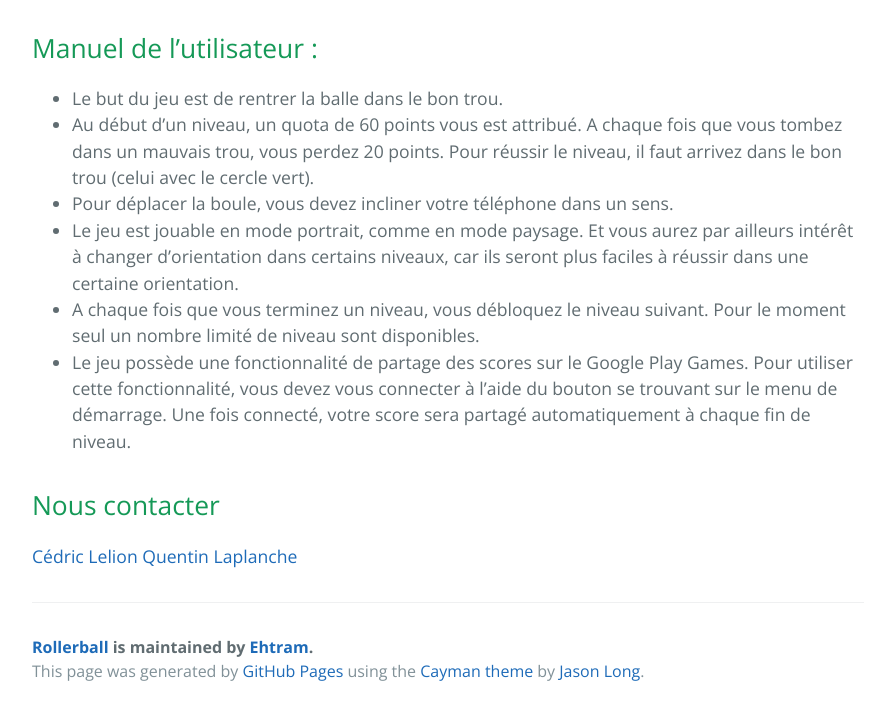
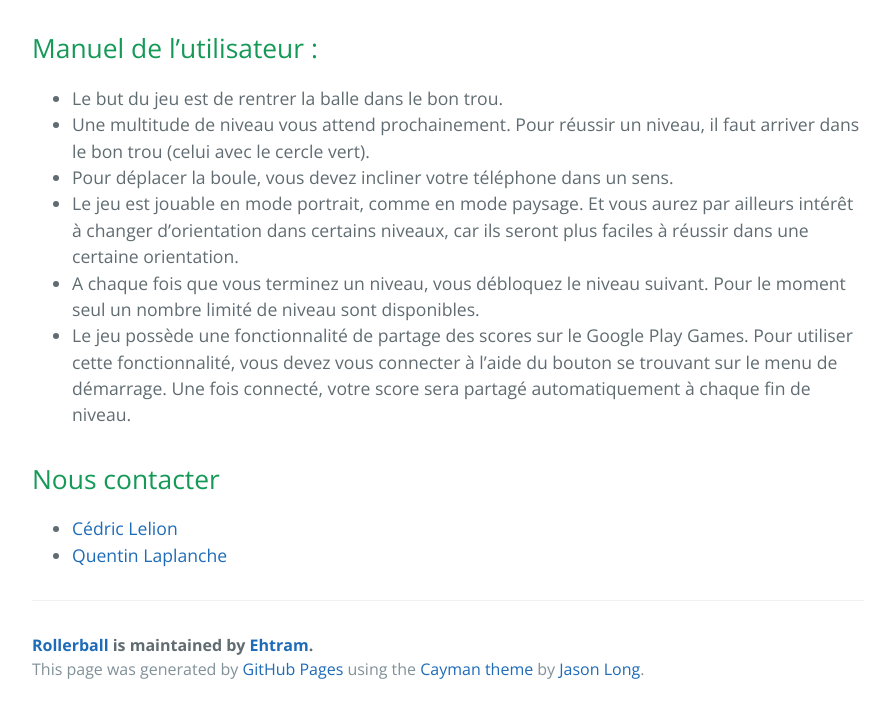
Before and after one commit to Ehtram/RollerBall, a plain HTML site: page index.html in a window 1280 px wide. Shown: the part 539-1254 px from the top of the page, without its empty margins (192-1087 px from the left). Drawn offline with nearby package versions, Linux system fonts and the light colour scheme.

Commit message:
Create gh-pages branch via GitHub

```diff
--- a/index.html
+++ b/index.html
@@ -32,7 +32,7 @@ lors d'un projet de 4 semaines. </li>
 
 <ul>
 <li>Le but du jeu est de rentrer la balle dans le bon trou.</li>
-<li>Au début d’un niveau, un quota de 60 points vous est attribué. A chaque fois que vous tombez dans un mauvais trou, vous perdez 20 points. Pour réussir le niveau, il faut arrivez dans le bon trou (celui avec le cercle vert).</li>
+<li>Une multitude de niveau vous attend prochainement. Pour réussir un niveau, il faut arriver dans le bon trou (celui avec le cercle vert).</li>
 <li>Pour déplacer la boule, vous devez incliner votre téléphone dans un sens. </li>
 <li>Le jeu est jouable en mode portrait, comme en mode paysage. Et vous aurez par ailleurs intérêt à changer d’orientation dans certains niveaux, car ils seront plus faciles à réussir dans une certaine orientation.</li>
 <li>A chaque fois que vous terminez un niveau, vous débloquez le niveau suivant. Pour le moment seul un nombre limité de niveau sont disponibles.</li>
@@ -42,8 +42,10 @@ lors d'un projet de 4 semaines. </li>
 <h2>
 <a id="nous-contacter" class="anchor" href="#nous-contacter" aria-hidden="true"><span aria-hidden="true" class="octicon octicon-link"></span></a>Nous contacter</h2>
 
-<p><a href="https://github.com/lelionCedric">Cédric Lelion </a>
-<a href="https://github.com/Ehtram">Quentin Laplanche </a></p>
+<ul>
+<li><a href="https://github.com/lelionCedric">Cédric Lelion </a></li>
+<li><a href="https://github.com/Ehtram">Quentin Laplanche </a></li>
+</ul>
 
       <footer class="site-footer">
         <span class="site-footer-owner"><a href="https://github.com/Ehtram/RollerBall">Rollerball</a> is maintained by <a href="https://github.com/Ehtram">Ehtram</a>.</span>
--- a/params.json
+++ b/params.json
@@ -1,6 +1,6 @@
 {
   "name": "Rollerball",
   "tagline": "Android Game By Cedric Lelion and Quentin Laplanche",
-  "body": "# RollerBall\r\n* RollerBall est un jeu Android initialement développé par deux étudiants, de l'Iut Informatique de Clermont-Ferrand,\r\nlors d'un projet de 4 semaines. \r\n\r\n##Manuel de l’utilisateur :\r\n\r\n* Le but du jeu est de rentrer la balle dans le bon trou.\r\n* Au début d’un niveau, un quota de 60 points vous est attribué. A chaque fois que vous tombez dans un mauvais trou, vous perdez 20 points. Pour réussir le niveau, il faut arrivez dans le bon trou (celui avec le cercle vert).\r\n* Pour déplacer la boule, vous devez incliner votre téléphone dans un sens. \r\n* Le jeu est jouable en mode portrait, comme en mode paysage. Et vous aurez par ailleurs intérêt à changer d’orientation dans certains niveaux, car ils seront plus faciles à réussir dans une certaine orientation.\r\n* A chaque fois que vous terminez un niveau, vous débloquez le niveau suivant. Pour le moment seul un nombre limité de niveau sont disponibles.\r\n* Le jeu possède une fonctionnalité de partage des scores sur le Google Play Games. Pour utiliser cette fonctionnalité, vous devez vous connecter à l’aide du bouton se trouvant sur le menu de démarrage. Une fois connecté, votre score sera partagé automatiquement à chaque fin de niveau.\r\n\r\n## Nous contacter\r\n\r\n[Cédric Lelion ](https://github.com/lelionCedric)\r\n[Quentin Laplanche ](https://github.com/Ehtram)",
+  "body": "# RollerBall\r\n* RollerBall est un jeu Android initialement développé par deux étudiants, de l'Iut Informatique de Clermont-Ferrand,\r\nlors d'un projet de 4 semaines. \r\n\r\n##Manuel de l’utilisateur :\r\n\r\n* Le but du jeu est de rentrer la balle dans le bon trou.\r\n* Une multitude de niveau vous attend prochainement. Pour réussir un niveau, il faut arriver dans le bon trou (celui avec le cercle vert).\r\n* Pour déplacer la boule, vous devez incliner votre téléphone dans un sens. \r\n* Le jeu est jouable en mode portrait, comme en mode paysage. Et vous aurez par ailleurs intérêt à changer d’orientation dans certains niveaux, car ils seront plus faciles à réussir dans une certaine orientation.\r\n* A chaque fois que vous terminez un niveau, vous débloquez le niveau suivant. Pour le moment seul un nombre limité de niveau sont disponibles.\r\n* Le jeu possède une fonctionnalité de partage des scores sur le Google Play Games. Pour utiliser cette fonctionnalité, vous devez vous connecter à l’aide du bouton se trouvant sur le menu de démarrage. Une fois connecté, votre score sera partagé automatiquement à chaque fin de niveau.\r\n\r\n\r\n## Nous contacter\r\n* [Cédric Lelion ](https://github.com/lelionCedric)\r\n* [Quentin Laplanche ](https://github.com/Ehtram)",
   "note": "Don't delete this file! It's used internally to help with page regeneration."
 }
```
